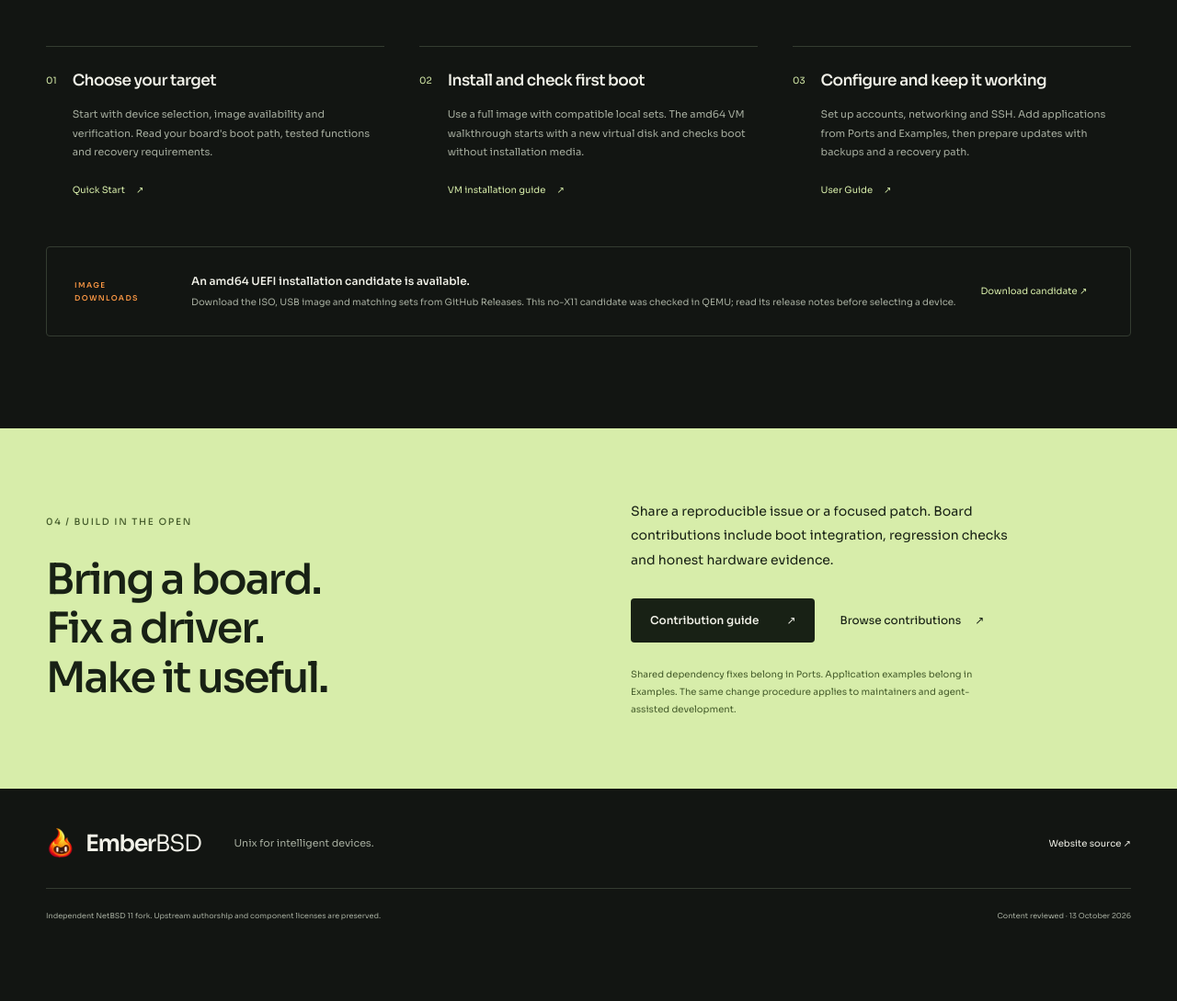
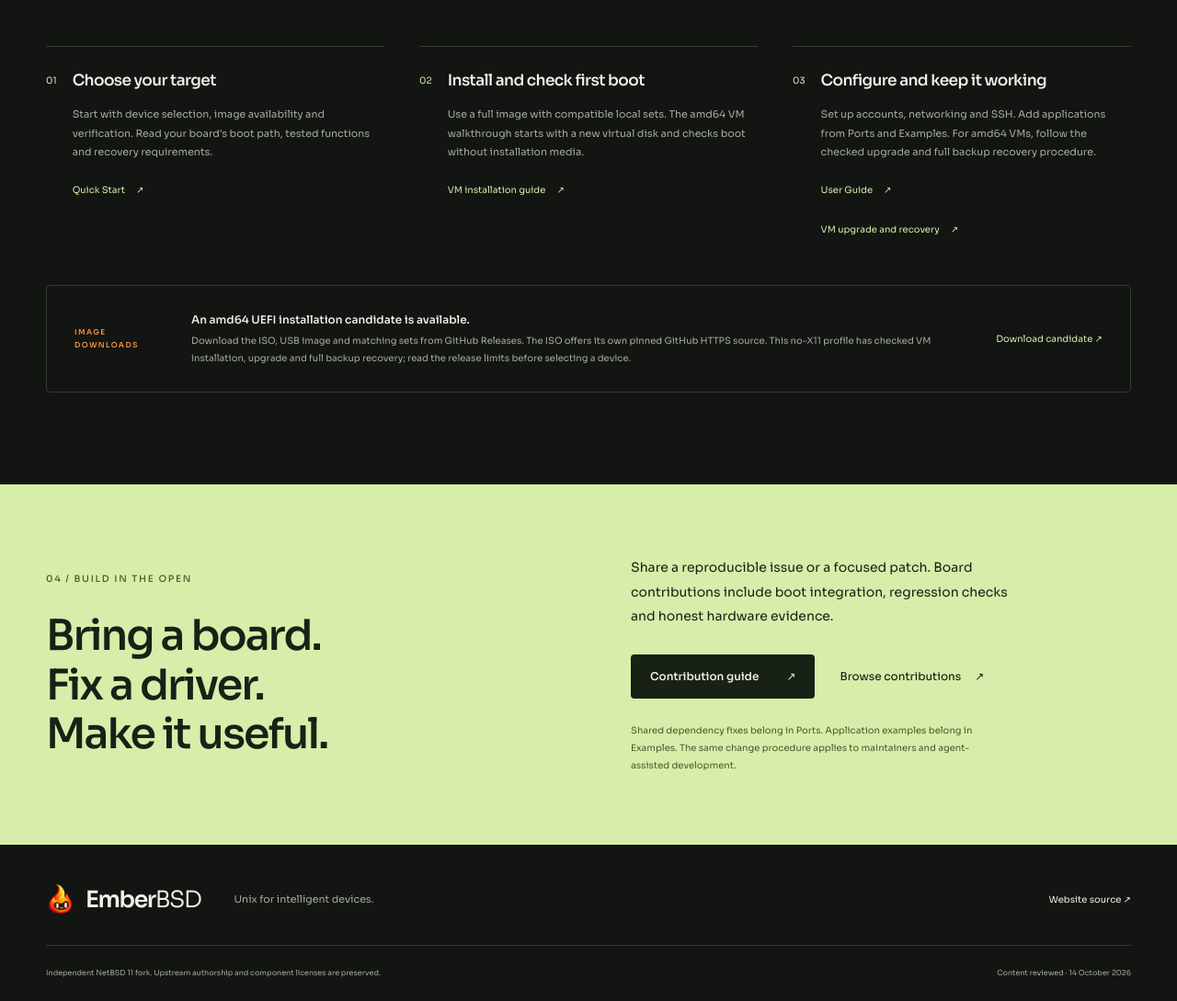
Before and after one commit to oxtech-ember/EmberBSD-Website, a plain HTML site: page docs/index.html in a window 1280 px wide. Shown: the part 2810-3899 px from the top of the page at 92% size. Before the commit the page ends 3837 px from the top, so only its background shows below. Drawn offline with Linux system fonts and the light colour scheme.

Commit message:
docs(website): link the accepted VM upgrade and recovery path
Keep the download and user navigation aligned with the qualified C5 release. Preserve the amd64 UEFI no-X11 and manual backup recovery limits.

AI-Assistance: OpenAI Codex (GPT-6).

```diff
--- a/docs/index.html
+++ b/docs/index.html
@@ -78,13 +78,13 @@
       <ol class="start-steps">
         <li><span class="step-index" aria-hidden="true">01</span><div><h3>Choose your target</h3><p>Start with device selection, image availability and verification. Read your board's boot path, tested functions and recovery requirements.</p><a href="https://github.com/oxtech-ember/EmberBSD/blob/main/ember/quick-start.md">Quick Start <span aria-hidden="true">↗</span></a></div></li>
         <li><span class="step-index" aria-hidden="true">02</span><div><h3>Install and check first boot</h3><p>Use a full image with compatible local sets. The amd64 VM walkthrough starts with a new virtual disk and checks boot without installation media.</p><a href="https://github.com/oxtech-ember/EmberBSD/blob/main/ember/boot/amd64-vm-install.md">VM installation guide <span aria-hidden="true">↗</span></a></div></li>
-        <li><span class="step-index" aria-hidden="true">03</span><div><h3>Configure and keep it working</h3><p>Set up accounts, networking and SSH. Add applications from Ports and Examples, then prepare updates with backups and a recovery path.</p><a href="https://github.com/oxtech-ember/EmberBSD/blob/main/ember/user-guide.md">User Guide <span aria-hidden="true">↗</span></a></div></li>
+        <li><span class="step-index" aria-hidden="true">03</span><div><h3>Configure and keep it working</h3><p>Set up accounts, networking and SSH. Add applications from Ports and Examples. For amd64 VMs, follow the checked upgrade and full backup recovery procedure.</p><a href="https://github.com/oxtech-ember/EmberBSD/blob/main/ember/user-guide.md">User Guide <span aria-hidden="true">↗</span></a><br><a href="https://github.com/oxtech-ember/EmberBSD/blob/main/ember/boot/amd64-vm-upgrade.md">VM upgrade and recovery <span aria-hidden="true">↗</span></a></div></li>
       </ol>
-      <aside class="download-note" aria-label="Image download status"><span class="label">IMAGE DOWNLOADS</span><div><h3>An amd64 UEFI installation candidate is available.</h3><p>Download the ISO, USB image and matching sets from GitHub Releases. This no-X11 candidate was checked in QEMU; read its release notes before selecting a device.</p></div><a href="https://github.com/oxtech-ember/EmberBSD/releases/tag/build-a0674c0d2c1b067339b9436cf6148426546649ef-amd64-no-x11">Download candidate <span aria-hidden="true">↗</span></a></aside>
+      <aside class="download-note" aria-label="Image download status"><span class="label">IMAGE DOWNLOADS</span><div><h3>An amd64 UEFI installation candidate is available.</h3><p>Download the ISO, USB image and matching sets from GitHub Releases. The ISO offers its own pinned GitHub HTTPS source. This no-X11 profile has checked VM installation, upgrade and full backup recovery; read the release limits before selecting a device.</p></div><a href="https://github.com/oxtech-ember/EmberBSD/releases/tag/build-c5d396f5698b68e956b29ee5b256bc7877e6c517-amd64-no-x11">Download candidate <span aria-hidden="true">↗</span></a></aside>
     </section>
 
     <section class="contribute-section" id="contribute" aria-labelledby="contribute-title"><div class="container contribute-inner"><div><p class="eyebrow">04 / BUILD IN THE OPEN</p><h2 id="contribute-title">Bring a board.<br>Fix a driver.<br>Make it useful.</h2></div><div class="contribute-copy"><p>Share a reproducible issue or a focused patch. Board contributions include boot integration, regression checks and honest hardware evidence.</p><div class="contribute-links"><a class="button button-dark" href="https://github.com/oxtech-ember/EmberBSD/blob/main/CONTRIBUTING.md">Contribution guide <span aria-hidden="true">↗</span></a><a class="text-link" href="https://github.com/oxtech-ember/EmberBSD/pulls">Browse contributions <span aria-hidden="true">↗</span></a></div><p class="contribute-small">Shared dependency fixes belong in Ports. Application examples belong in Examples. The same change procedure applies to maintainers and agent-assisted development.</p></div></div></section>
   </main>
-  <footer class="footer container"><div class="footer-top"><a class="brand" href="#" aria-label="EmberBSD home"><img src="assets/emberbsd-logo.png" width="31" height="35" alt=""><span>Ember<span class="brand-bsd">BSD</span></span></a><p>Unix for intelligent devices.</p><a href="https://github.com/oxtech-ember/EmberBSD-Website">Website source <span aria-hidden="true">↗</span></a></div><div class="footer-bottom"><p>Independent NetBSD 11 fork. Upstream authorship and component licenses are preserved.</p><p>Content reviewed · 13 October 2026</p></div></footer>
+  <footer class="footer container"><div class="footer-top"><a class="brand" href="#" aria-label="EmberBSD home"><img src="assets/emberbsd-logo.png" width="31" height="35" alt=""><span>Ember<span class="brand-bsd">BSD</span></span></a><p>Unix for intelligent devices.</p><a href="https://github.com/oxtech-ember/EmberBSD-Website">Website source <span aria-hidden="true">↗</span></a></div><div class="footer-bottom"><p>Independent NetBSD 11 fork. Upstream authorship and component licenses are preserved.</p><p>Content reviewed · 14 October 2026</p></div></footer>
 </body>
 </html>
```
Also changed, not shown: 1 other file.
